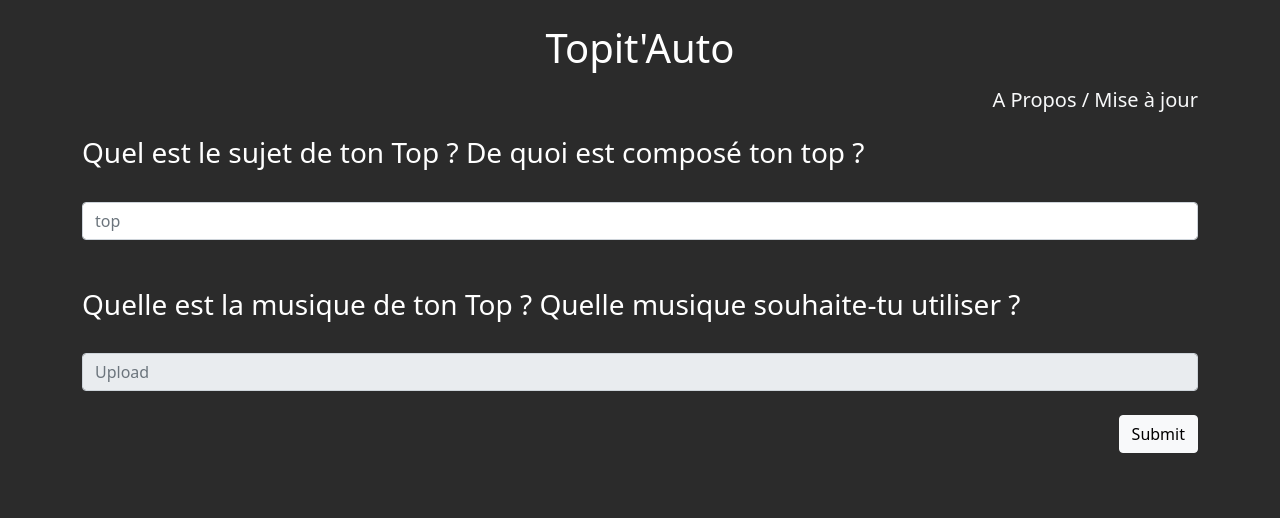
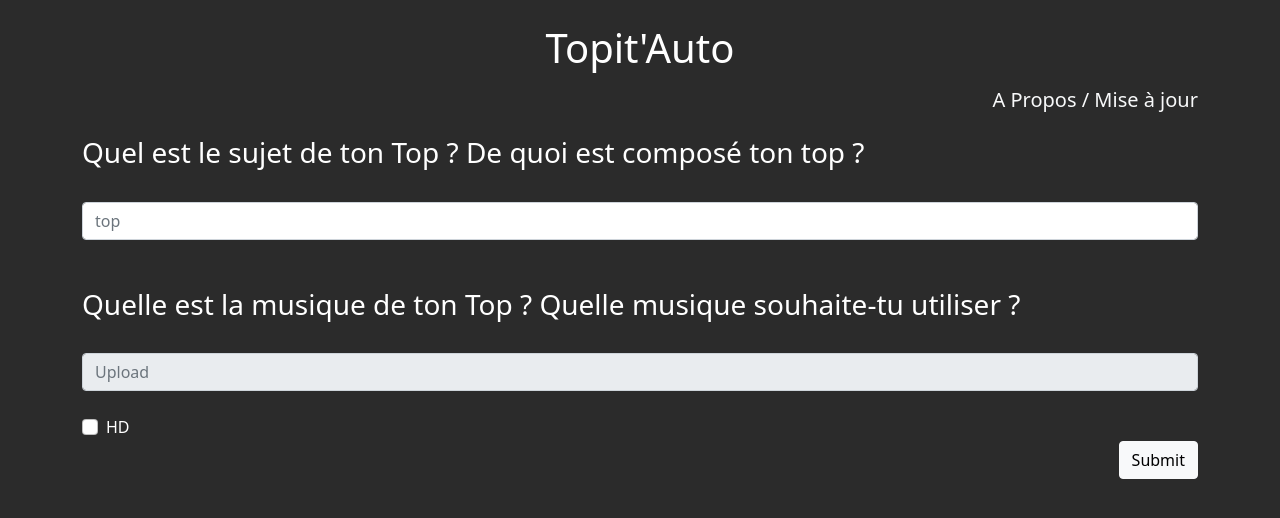
Before and after one commit to huhulacolle/TopitAuto, a Vue app: page / in a window 1280 px wide. Shown: the top 518 px of the page. Built offline with nearby package versions, Linux system fonts and the light colour scheme.

Commit message:
ajout de la HD

```diff
--- a/src/views/Home.vue
+++ b/src/views/Home.vue
@@ -1,6 +1,7 @@
 <template>
   <div>
-    <router-link to="/update" class="link-light h5 float-end update" :class="{ disabled: generateBool }">A Propos / Mise à jour</router-link>
+    <router-link to="/update" class="link-light h5 float-end update" :class="{ disabled: generateBool }">A Propos / Mise
+      à jour</router-link>
     <br><br>
     <form @submit.prevent="generateTop()">
       <h3>
@@ -21,6 +22,13 @@
           @click="sendMusic()" readonly required>
       </div>
       <br>
+      <div class="form-check">
+        <input class="form-check-input" type="checkbox" id="hd">
+        <label class="form-check-label" for="flexCheckDefault">
+          HD
+        </label>
+      </div>
+
       <input type="submit" class="btn btn-light float-end" :disabled="generateBool">
     </form>
     <div class="text-center h3">
@@ -30,8 +38,12 @@
 </template>
 
 <script>
-import { GOOGLE_IMG_SCRAP } from 'google-img-scrap';
-import {ipcRenderer} from 'electron';
+  import {
+    GOOGLE_IMG_SCRAP
+  } from 'google-img-scrap';
+  import {
+    ipcRenderer
+  } from 'electron';
   const exec = require('child_process').exec;
 
   import * as JimpObj from 'jimp';
@@ -49,7 +61,8 @@ export default {
     },
     methods: {
       test() {
-
+        const hd = document.getElementById('hd').checked;
+        console.log(hd);
       },
       async generateTop() {
         if (this.musicPath) {
@@ -73,7 +86,9 @@ export default {
             .then(
               pathVideo => {
                 this.message = `la vidéo est enregistrer dans ${pathVideo}`;
-              new Notification("Topit'Auto", {body: this.message});
+                new Notification("Topit'Auto", {
+                  body: this.message
+                });
                 exec(pathVideo);
               }
             )
@@ -98,11 +113,17 @@ export default {
         });
       },
       async resize(pathUrl) {
+        const hd = document.getElementById('hd').checked;
         return new Promise((resolve, reject) => {
           try {
             pathUrl.forEach(async p => {
               const imgresize = await Jimp.read(p);
+              if (hd) {
+                imgresize.resize(500, 500).write(p);
+              }
+              else {
                 imgresize.resize(50, 50).write(p);
+              }
             });
             return resolve();
           } catch (error) {
@@ -118,9 +139,11 @@ export default {
   .update {
     text-decoration: none;
   }
+
   .update:hover {
     text-decoration: underline;
   }
+
   .disabled {
     opacity: 0.5;
     pointer-events: none;
```
Lines whose indentation alone changed are shown as unchanged.
